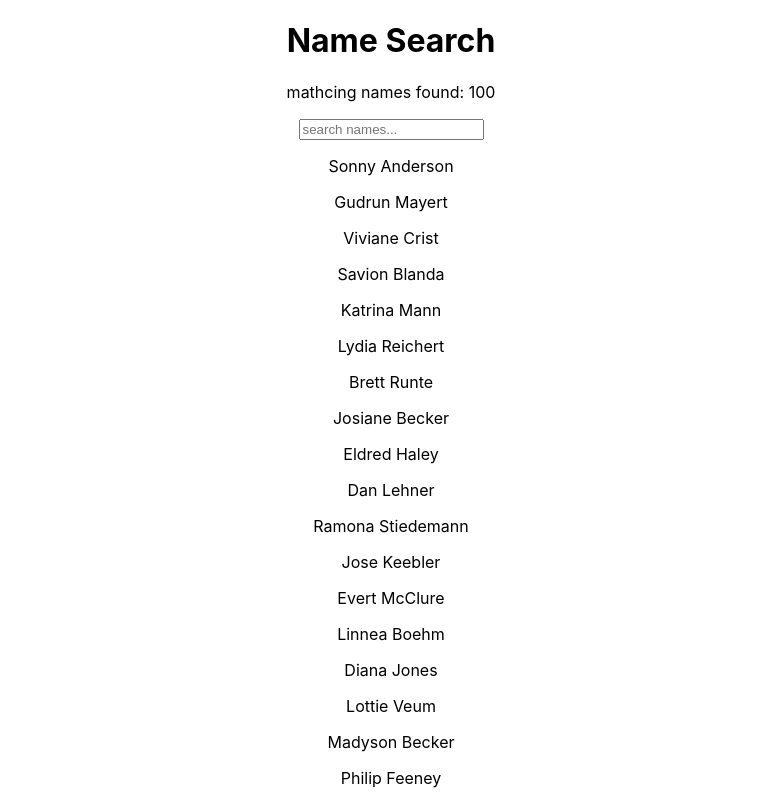
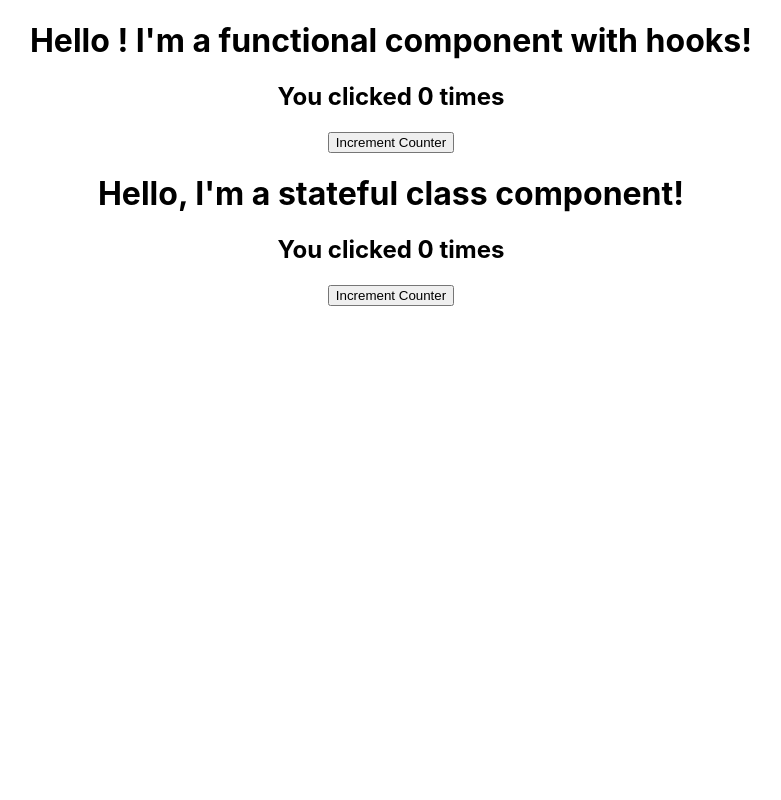
Before and after one commit to GeorgePh0/react-essentials, a React (Create React App) app in the folder my-app/: page / in a window 1280 px wide. Shown: the top 800 px of the page, without its empty margins (249-1030 px from the left). Built offline with nearby package versions, Linux system fonts and the light colour scheme.

Commit message:
HooksCounter and ClassCounter

```diff
--- a/my-app/src/App.js
+++ b/my-app/src/App.js
@@ -20,6 +20,8 @@ import LifeCyclesCWU from './components/LifeCyclesCWU';
 import ControlledForm from './components/ControlledForm';
 import UnControlledForm from './components/UnControlledForm';
 import SearchBar from './components/SearchBar';
+import HooksCounter from './components/HooksCounter';
+import ClassCounter from './components/ClassCounter';
 
 
 function App() {
@@ -42,8 +44,10 @@ function App() {
       <LifeCyclesCDU />
       <LifeCyclesCWU />
       <ControlledForm />
-      <UnControlledForm /> */}
-      <SearchBar />
+      <UnControlledForm />
+      <SearchBar /> */}
+      <HooksCounter />
+      <ClassCounter />
     </div>
   );
 }
--- /dev/null
+++ b/my-app/src/components/ClassCounter.js
@@ -0,0 +1,30 @@
+import React, { Component } from 'react'
+
+export default class ClassCounter extends Component {
+  constructor(props) {
+    super(props);
+    this.state = {
+      count: 0
+    };
+  }
+
+  handleClick = () => {
+    this.setState(prevState => {
+      return { count: prevState.count + 1 }
+    })
+  }
+
+  render() {
+    return (
+      <div>
+        <h1>
+          Hello, I'm a stateful class component!
+        </h1>
+        <h2>You clicked {this.state.count} times</h2>
+        <button onClick={this.handleClick}>
+            Increment Counter
+        </button>
+      </div>
+    );
+  }
+}
--- /dev/null
+++ b/my-app/src/components/HooksCounter.js
@@ -0,0 +1,20 @@
+import React, { useState } from "react";
+
+export default function HooksCounter(props) {
+  const [count, setCount] = useState(0);
+
+  return (
+    <div className="greeting">
+        <h1>
+            Hello {props.name}!
+            I'm a functional component with hooks!
+        </h1>
+        <h2>You clicked {count} times</h2>
+        <button onClick={
+            () => setCount(count => count + 1)
+        }>
+            Increment Counter
+        </button>
+    </div>
+  );
+}
```
